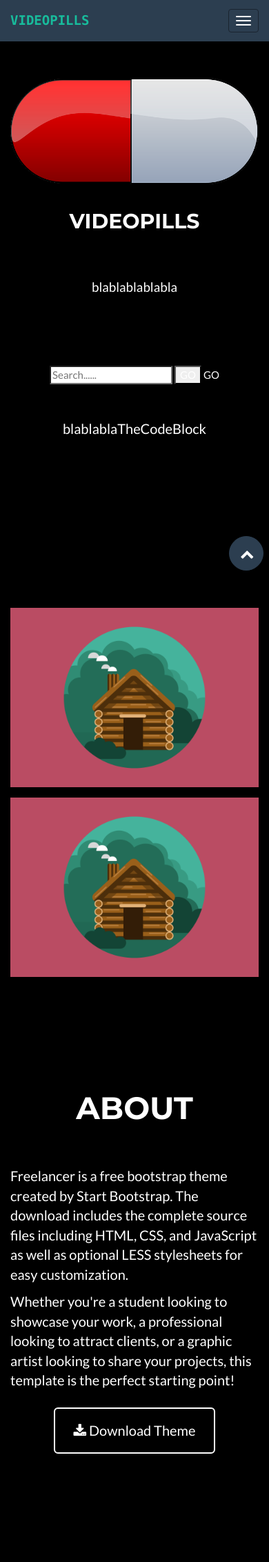
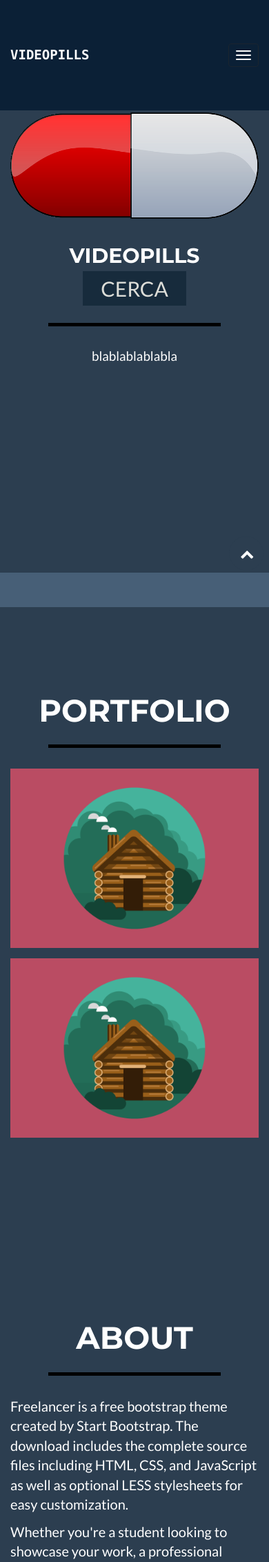
Before and after one commit to grindcoder/Videopills, a Django app: page /home/ in a window 390 px wide. Shown: the top 2264 px of the page at 69% size. Run offline with Django 3.2, Linux system fonts and the light colour scheme; data comes from the database, SQL or seed files in the repository; some libraries are stand-ins or nearby versions.

Commit message:
Frontend developmente pesante proprio...
Cambiati i colori nella home (cazzo sono fighi)
Fixata la search box e il layout responsive (che non è poco).
Qualche fix css

```diff
--- a/wsgi/openshift/templates/skeleton/base_JQuery.html
+++ b/wsgi/openshift/templates/skeleton/base_JQuery.html
@@ -16,3 +16,5 @@
 
     <!-- Custom Theme JavaScript -->
     <script src="{% static 'js/freelancer.js' %}"></script>
+
+    <script src="{% static 'js/search-box.js' %}"></script>
--- a/wsgi/openshift/templates/skeleton/base_header.html
+++ b/wsgi/openshift/templates/skeleton/base_header.html
@@ -7,18 +7,19 @@
                     <img class="img-responsive" src="{% static 'img/pill.png' %}" alt="">
                     <div class="intro-text">
                         <span class="name">Videopills</span>
+                        <form class="searchbox">
+                            <input type="search" placeholder="Search......" name="search" class="searchbox-input" onkeyup="buttonUp();" required>
+                            <input type="submit" class="searchbox-submit" value="CERCA!">
+                            <span class="searchbox-icon before-search">CERCA</span>
+                        </form>
+
                         <hr class="star-light">
                         <span class="skills">blablablablabla</span>
                     </div>
                     <div class="container">
-    <form class="searchbox">
-        <input type="search" placeholder="Search......" name="search" class="searchbox-input" onkeyup="buttonUp();" required>
-        <input type="submit" class="searchbox-submit" value="GO">
-        <span class="searchbox-icon">GO</span>
-    </form>
-</div>
 
-  <div class="byline"><p>blablabla<a href="http://thecodeblock.com/realistic-soft-search-box-in-pure-css/">TheCodeBlock</a></p></div>
+                    </div>
+
                 </div>
             </div>
         </div>
--- a/wsgi/openshift/templates/skeleton/custom_head.html
+++ b/wsgi/openshift/templates/skeleton/custom_head.html
@@ -4,6 +4,9 @@
     <meta name="viewport" content="width=device-width, initial-scale=1">
     <meta name="description" content="">
     <meta name="author" content="">
+    <link rel="icon"
+      type="image/png"
+      href="{% static 'img/favicon.png' %}" />
 
     <title>Videopills</title>
 
@@ -12,7 +15,8 @@
 
     <!-- Custom CSS -->
     <link href="{% static 'css/freelancer.css' %}" rel="stylesheet">
-
+    <link href="{% static 'css/general.css' %}" rel="stylesheet">
+    <link href="{% static 'css/search-box.css' %}" rel="stylesheet">
     <!-- Custom Fonts -->
     <link href="{% static 'font-awesome/css/font-awesome.min.css' %}" rel="stylesheet" type="text/css">
     <link href="http://fonts.googleapis.com/css?family=Montserrat:400,700" rel="stylesheet" type="text/css">
--- a/wsgi/static/css/freelancer.css
+++ b/wsgi/static/css/freelancer.css
@@ -82,7 +82,7 @@
 header {
     text-align: center;
     color: #fff;
-    background: #000000;
+    background: #2c3e50;
 }
 
 header .container {
@@ -179,9 +179,9 @@
     font-size: 3em;
 }
 
-section.success {
+section {
     color: #fff;
-    background: #000000;
+    background: #2c3e50;
 }
 
 @media(max-width:767px) {
@@ -335,7 +335,7 @@
 
 footer .footer-above {
     padding-top: 50px;
-    background-color: #2c3e50;
+    background-color: #0B2036;
 }
 
 footer .footer-col {
@@ -344,7 +344,7 @@
 
 footer .footer-below {
     padding: 25px 0;
-    background-color: #233140;
+    background-color: #0B2036;
 }
 
 .btn-social {
--- /dev/null
+++ b/wsgi/static/css/general.css
@@ -0,0 +1,3 @@
+body#page-top nav{
+    background-color: #0B2036;
+}
--- a/wsgi/static/search-box/css/search-box.css.html
+++ b/wsgi/static/css/search-box.css
@@ -3,18 +3,17 @@
 }
 
 .container{
-    width:600px;
+
     margin:50px auto;
 }
 
 .searchbox{
     position:relative;
-    min-width:50px;
+    min-width:150px;
     width:0%;
     height:50px;
-    float:right;
+    margin: 0 auto;
     overflow:hidden;
-
     -webkit-transition: width 0.3s;
     -moz-transition: width 0.3s;
     -ms-transition: width 0.3s;
@@ -55,8 +54,7 @@
     display:block;
     position:absolute;
     top:0;
-    font-family:verdana;
-    font-size:22px;
+    font-size:30px;
     right:0;
     padding:0;
     margin:0;
@@ -67,9 +65,12 @@
     cursor:pointer;
     color:#dcddd8;
     background:#172b3c;
+     width: 150px;
 }
 
+.searchbox-icon{
 
+}
 
 .searchbox-open{
     width:100%;
```
Also changed, not shown: wsgi/static/img/favicon.png (added), wsgi/static/js/search-box.js (renamed from wsgi/static/search-box/js/search-box.js.html).
